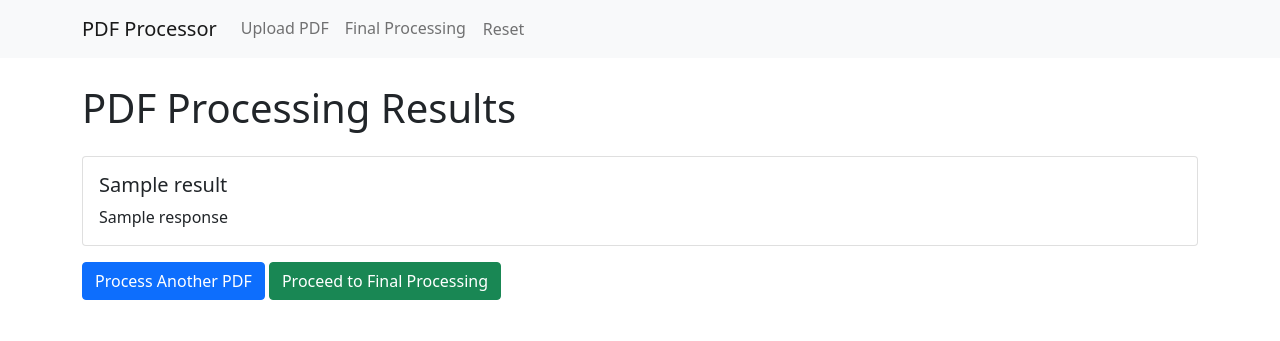
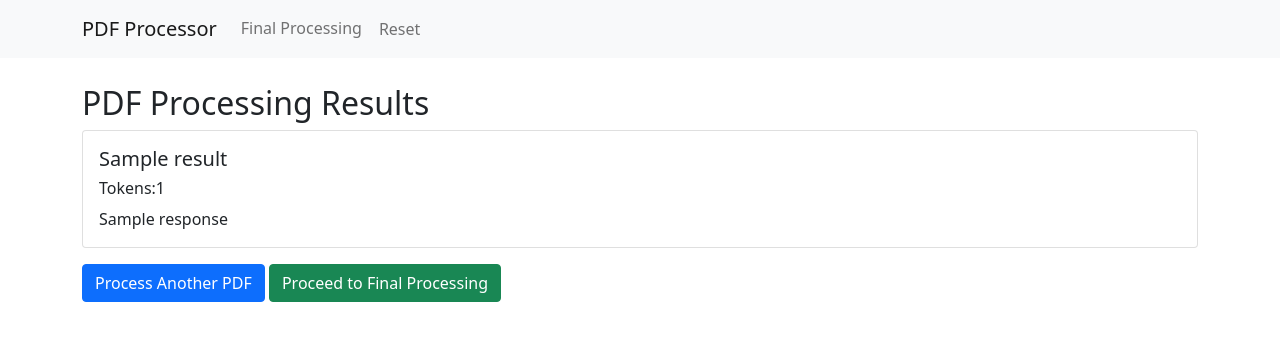
Before and after one commit to FlavioRitz/ai-gen, a Flask app: template templates/results.html in a window 1280 px wide. Shown: the top 341 px of the page. Run offline with Flask 3, Linux system fonts and the light colour scheme; the template is opened without the code that fills it: most values are stand-ins (such as "Sample title", 1, 10 or a date in 2020).

Commit message:
Modified UI to make PDF upload optional

```diff
--- a/app.py
+++ b/app.py
@@ -174,23 +174,6 @@ def load_session_data(session_id):
 def index():
     return redirect(url_for('process_pdf'))
 
-@app.route('/upload', methods=['GET', 'POST'])
-def upload_pdf():
-    if request.method == 'POST':
-        if 'file' not in request.files:
-            return render_template('process.html', filename='', token_count=0)
-        file = request.files['file']
-        if file.filename == '':
-            return render_template('process.html', filename='', token_count=0)
-        if file and allowed_file(file.filename):
-            filename = secure_filename(file.filename)
-            file_path = os.path.join(app.config['UPLOAD_FOLDER'], filename)
-            file.save(file_path)
-            extracted_text = extract_text_from_pdf(file_path)
-            token_count = count_tokens(extracted_text)
-            return render_template('process.html', filename=filename, token_count=token_count)
-    return render_template('upload.html')
-
 @app.route('/process', methods=['GET', 'POST'])
 def process_pdf():
     if request.method == 'POST':
@@ -239,10 +222,14 @@ def process_pdf():
 
         pdf_results = data.get('pdf_results', []) if isinstance(data, dict) else data if isinstance(data, list) else []
 
-        pdf_results.append({
+        new_result = {
             'title': title,
-            'response': response
-        })
+            'response': response,
+            'token_count': token_count,
+            'filename': filename
+        }
+
+        pdf_results.append(new_result)
 
         new_data = {
             'pdf_results': pdf_results,
@@ -252,7 +239,7 @@ def process_pdf():
         session['session_id'] = new_session_id
 
         # Render results page
-        return render_template('results.html', results=pdf_results, latest_result={'title': title, 'response': response})
+        return render_template('results.html', results=pdf_results, latest_result=new_result)
     else:
         session_id = session.get('session_id')
         data = load_session_data(session_id) if session_id else {}
--- a/templates/base.html
+++ b/templates/base.html
@@ -21,9 +21,6 @@
             <div class="collapse navbar-collapse" id="navbarNav">
                 <ul class="navbar-nav">
                     <li class="nav-item">
-                        <a class="nav-link" href="{{ url_for('upload_pdf') }}">Upload PDF</a>
-                    </li>
-                    <li class="nav-item">
                         <a class="nav-link" href="{{ url_for('final_process') }}">Final Processing</a>
                     </li>
                     <li class="nav-item">
--- a/templates/results.html
+++ b/templates/results.html
@@ -1,6 +1,6 @@
 {% extends "base.html" %}
 {% block content %}
-<h1 class="mb-4">PDF Processing Results</h1>
+<!-- <h1 class="mb-4">PDF Processing Results</h1> -->
 
 <!-- <h2>Latest Result</h2>
 <div class="card mb-4">
@@ -11,11 +11,12 @@
 </div> -->
 
 {% if results %}
-    <!-- <h2>PDF Processing Results</h2> -->
+    <h2>PDF Processing Results</h2>
     {% for result in results %}
         <div class="card mb-3">
             <div class="card-body">
                 <h5 class="card-title">{{ result.title }}</h5>
+                <h6 class="card-title">Tokens:{{ result.token_count }}</h6>
                 <p class="card-text">{{ result.response }}</p>
             </div>
         </div>
```
Also changed, not shown: templates/upload.html (deleted, +0 -14 lines).
